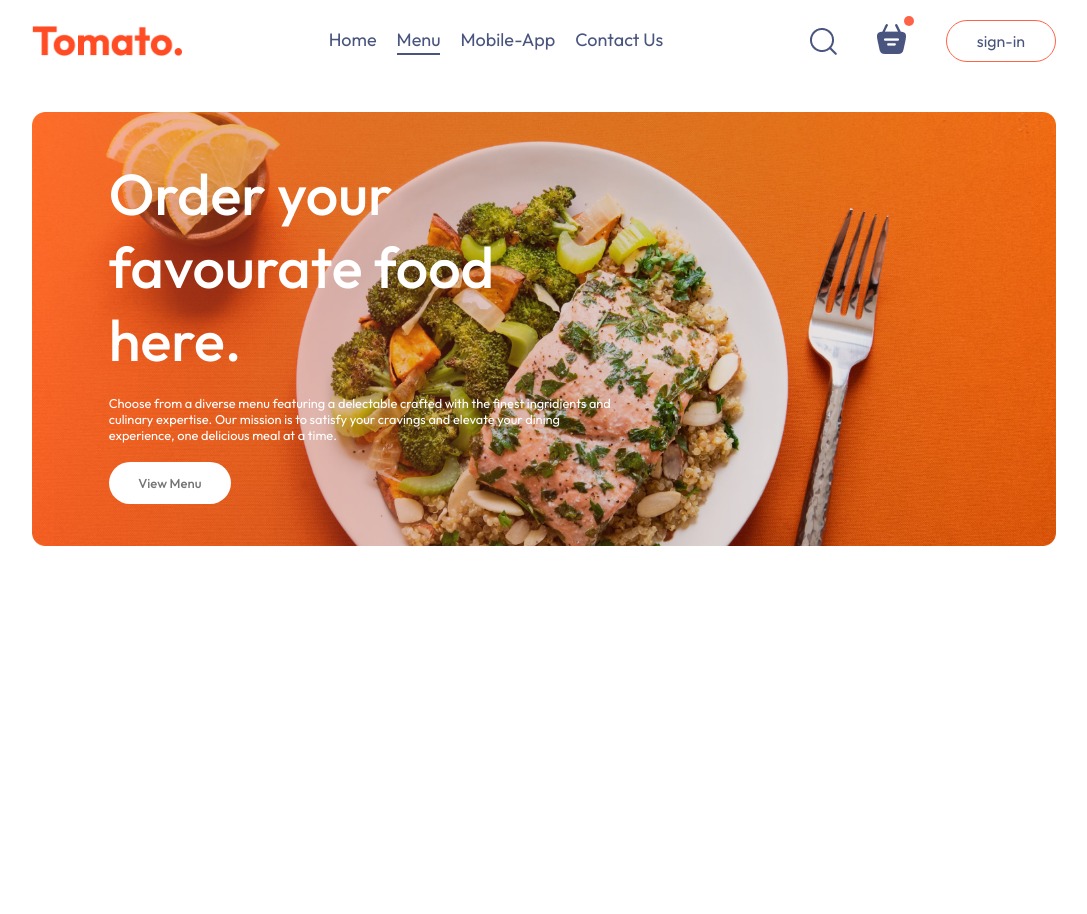
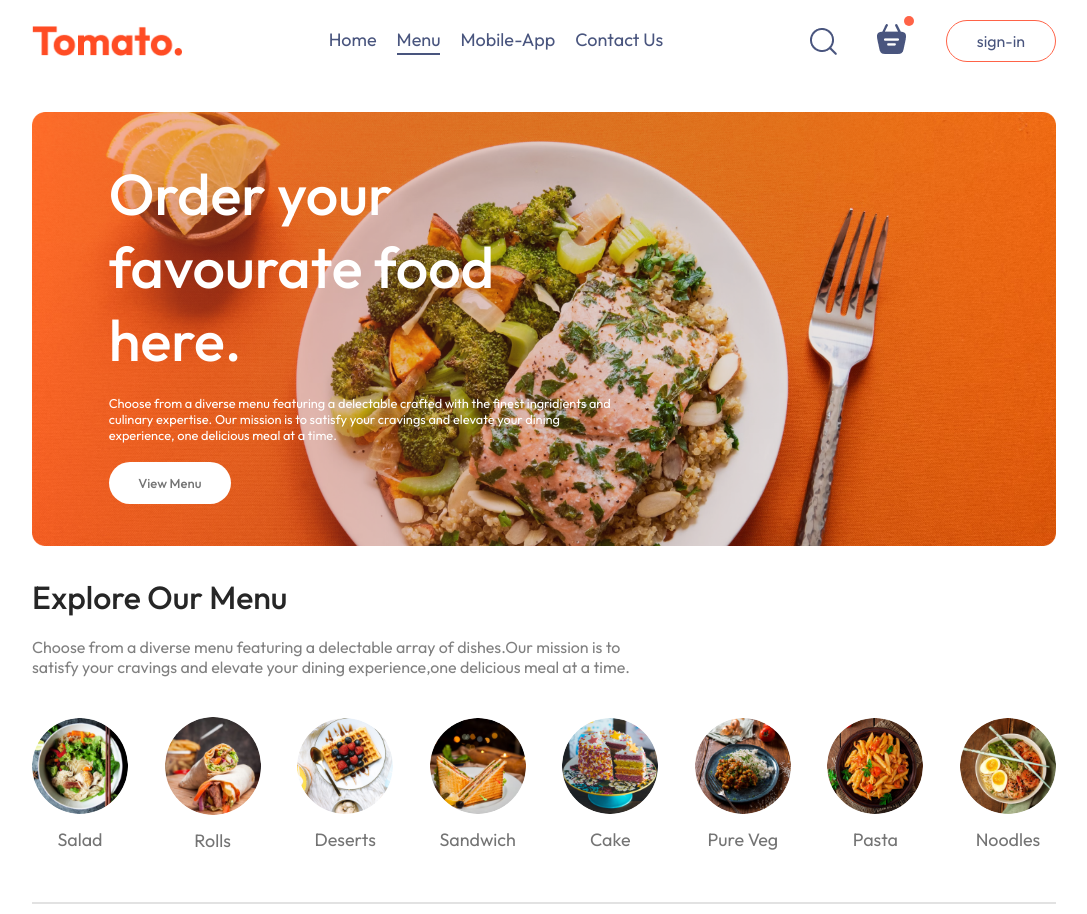
Before and after one commit to partth-code/OnePlate, a React (Vite) app in the folder OnePlate/: page / in a window 1280 px wide. Shown: the whole page, without its empty margins (96-1183 px from the left). Before the commit the page ends 800 px from the top, so only its background shows below. Built offline with nearby package versions, Linux system fonts and the light colour scheme.

Commit message:
Context: Created Store Context for storing context

```diff
--- a/OnePlate/src/components/ExporeMenu/ExploreMenu.css
+++ b/OnePlate/src/components/ExporeMenu/ExploreMenu.css
@@ -0,0 +1,57 @@
+.explore-menu{
+    display: flex;
+    flex-direction: column;
+    gap: 20px;
+}
+
+.explore-menu h1{
+    color: #262626;
+    font-weight: 500;
+
+}
+
+.explore-menu-text{
+    max-width: 60%;
+    color: #808080;
+}
+
+.explore-menu-list{
+    display: flex;
+    justify-content: space-between;
+    gap: 30px;
+    align-items: center;
+    text-align: center;
+    margin: 20px 0px;
+    overflow-x:scroll ;
+}
+
+.explore-menu-list::-webkit-scrollbar{
+    display: none;
+}
+
+.explore-menu-list-item img{
+    width: 7.5vw;
+    min-width: 80px;
+    cursor: pointer;
+    border-radius: 50%;
+    transition: 0.2s;
+}
+
+.explore-menu-list-item p{
+    margin-top: 10px;
+    color: #747474;
+    font-size: max(1.4vw,16px);
+    cursor: pointer;
+}
+
+.explore-menu hr{
+    margin: 10px 0px;
+    height: 2px;
+    background-color: #e2e2e2;
+    border: none;
+}
+
+.explore-menu-list-item .active{
+    border: 4px solid tomato;
+    padding: 2px;
+}
--- a/OnePlate/src/components/ExporeMenu/ExploreMenu.tsx
+++ b/OnePlate/src/components/ExporeMenu/ExploreMenu.tsx
@@ -1,9 +1,29 @@
 import React from 'react';
 import "./ExploreMenu.css"
+import { menu_list } from '../../assets/assets';
 
-const ExploreMenu = () =>{
+
+type ExploreMenuProps = {
+    category:string;
+    setCategory: React.Dispatch<React.SetStateAction<string>>;
+}
+const ExploreMenu = ({category,setCategory}:ExploreMenuProps) =>{
     return(
-
+        <div className="explore-menu" id="explore-menu">
+            <h1>Explore Our Menu</h1>
+            <p className = "explore-menu-text">Choose from a diverse menu  featuring a delectable array of dishes.Our mission is to satisfy your cravings and elevate your dining experience,one delicious meal at a time.</p>
+            <div className="explore-menu-list">
+                {menu_list.map((item,index)=>{
+                    return(
+                        <div onClick={() => setCategory(prev=>prev===item.menu_name?"All":item.menu_name)} key={index} className="explore-menu-list-item">
+                            <img className={category===item.menu_name?"active":""} src={item.menu_image} alt="" />
+                            <p>{item.menu_name}</p>
+                        </div>
+                    )
+                })}
+            </div>
+            <hr></hr>
+        </div>
     )
 }
 
--- /dev/null
+++ b/OnePlate/src/context/StoreContext.tsx
@@ -0,0 +1,25 @@
+import { createContext , type ReactNode} from "react";
+import { food_list } from "../assets/assets";
+
+type StoreContextProviderProps = {
+    children: ReactNode;
+};
+
+type StoreContextType = {
+    food_list: typeof food_list;
+} ;
+
+export const StoreContext = createContext<StoreContextType | null>(null);
+
+const StoreContextProvider = ({children}:StoreContextProviderProps) => {
+
+
+    const contextValue: StoreContextType = {food_list};
+    return(
+        <StoreContext.Provider value={contextValue}>
+            {children}
+        </StoreContext.Provider>
+    );
+};
+
+export default StoreContextProvider;
--- a/OnePlate/src/main.tsx
+++ b/OnePlate/src/main.tsx
@@ -3,9 +3,12 @@
 import './index.css'
 import App from './App.tsx'
 import { BrowserRouter } from 'react-router-dom'
+import StoreContextProvider from './context/StoreContext.tsx'
 
 createRoot(document.getElementById('root')!).render(
    <BrowserRouter>
+   <StoreContextProvider>
     <App />
+    </StoreContextProvider>
   </BrowserRouter>
 )
--- a/OnePlate/src/pages/Home/Home.tsx
+++ b/OnePlate/src/pages/Home/Home.tsx
@@ -1,11 +1,16 @@
-import React from 'react';
+import React, { useState } from 'react';
 import "./Home.css";
 import Header from '../../components/Header/Header';
+import ExploreMenu from '../../components/ExporeMenu/ExploreMenu';
 
 const Home = () => {
+
+  const [category,setCategory] = useState("All");
+
   return (
     <div>
       <Header/>
+      <ExploreMenu category={category} setCategory={setCategory} />
     </div>
   )
 }
```
